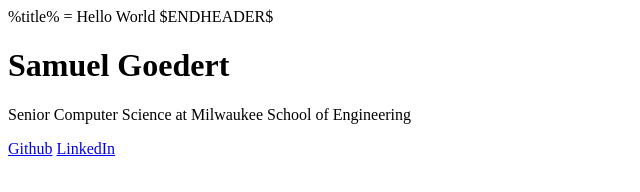
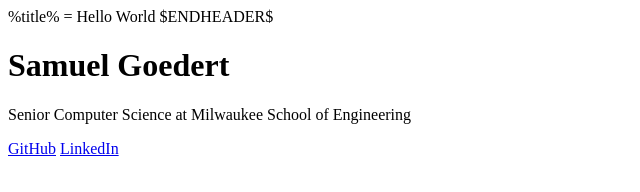
Before and after one commit to goederts/goederts.github.io, a plain HTML site: page dev/src/index.html in a window 1280 px wide. Shown: the full height of the page, 0-640 px from the left. Drawn offline with Linux system fonts and the light colour scheme.

Commit message:
Github -> GitHub

```diff
--- a/dev/src/index.html
+++ b/dev/src/index.html
@@ -7,7 +7,7 @@ $ENDHEADER$
             <h1>Samuel Goedert</h1>
             <p class="lead">Senior Computer Science at Milwaukee School of Engineering</p>
             <p class="lead">
-                <a href="http://www.github.com/sgoeds" target="_blank" class="btn btn-outline-dark">Github</a>
+                <a href="http://www.github.com/sgoeds" target="_blank" class="btn btn-outline-dark">GitHub</a>
                 <a href="https://www.linkedin.com/in/samuel-goedert/" target="_blank" class="btn btn-outline-dark">LinkedIn</a>
             </p>
         </main>
```
Also changed, not shown: index.html (+1 -1 lines).
